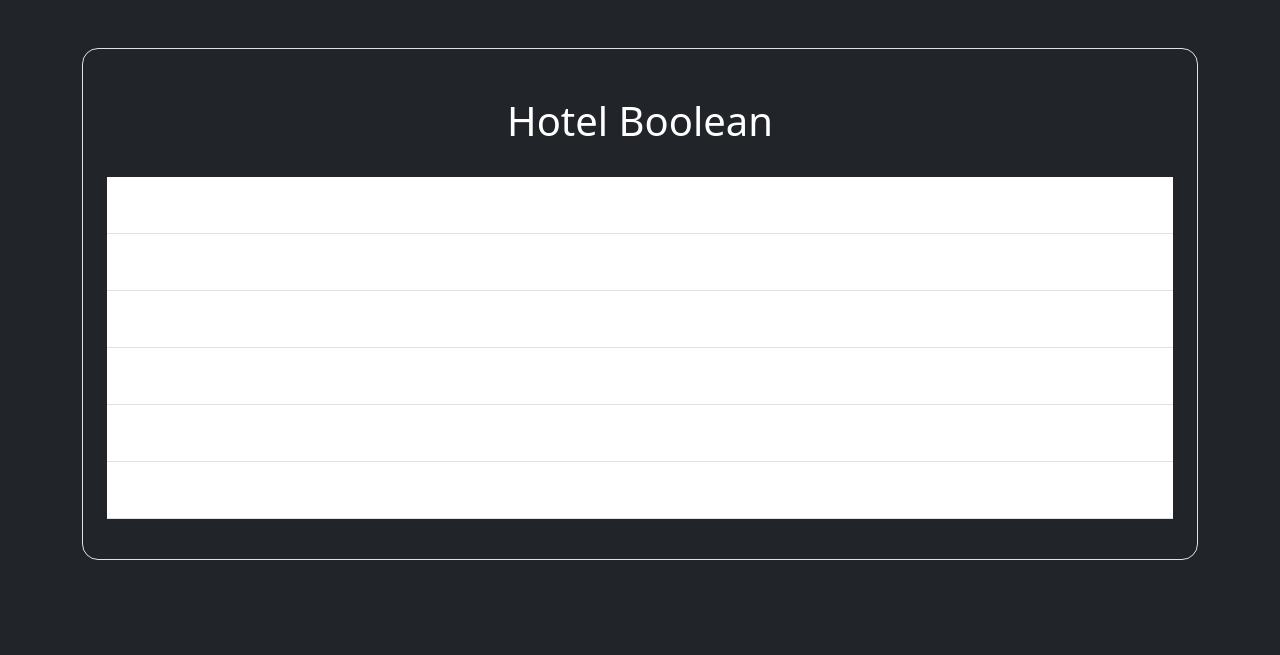
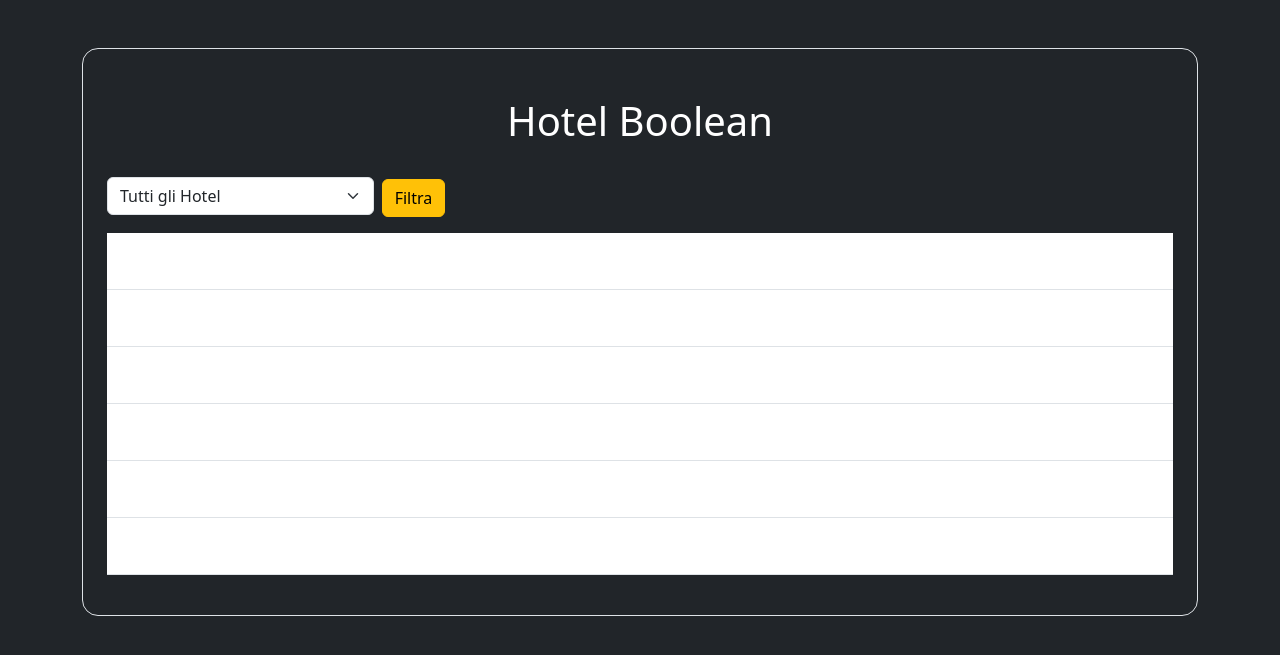
Before and after one commit to gabrielepetralia/php-hotel, a PHP site: page / in a window 1280 px wide. Shown: the top 655 px of the page. Run offline with PHP 8.4, Linux system fonts and the light colour scheme.

Commit message:
[add] parking filter

```diff
--- a/index.php
+++ b/index.php
@@ -36,6 +36,31 @@ $hotels = [
     'distance_to_center' => 50
   ],
 ];
+
+$hotelsFiltered = $hotels;
+
+if (isset($_POST['filter'])) {
+  $filter = $_POST['filter'];
+
+  if ($filter === "all") {
+    $hotelsFiltered = $hotels;
+  }
+
+  if ($filter === "parking-yes") {
+    $hotelsFiltered = [];
+    foreach($hotels as $hotel) {
+      if ($hotel["parking"]) $hotelsFiltered[] = $hotel;
+    }
+  }
+
+  if ($filter === "parking-no") {
+    $hotelsFiltered = [];
+    foreach ($hotels as $hotel) {
+      if (!$hotel["parking"]) $hotelsFiltered[] = $hotel;
+    }
+  }
+}
+
 ?>
 
 <!DOCTYPE html>
@@ -58,7 +83,17 @@ $hotels = [
 
       <h1 class="text-white text-center py-4">Hotel Boolean</h1>
 
-      <table class="table p-4">
+      <form action="index.php" method="POST">
+        <select class="form-select w-25 d-inline me-1" name="filter">
+          <option value="all" selected>Tutti gli Hotel</option>
+          <option value="parking-yes">Hotel con parcheggio</option>
+          <option value="parking-no">Hotel senza parcheggio</option>
+        </select>
+
+        <button type="submit" class="btn btn-warning">Filtra</button>
+      </form>
+
+      <table class="table mt-3 p-4">
         <thead>
           <tr>
             <?php foreach ($hotels[0] as $key => $value) : ?>
@@ -67,12 +102,16 @@ $hotels = [
           </tr>
         </thead>
         <tbody>
-          <?php foreach ($hotels as $hotel) : ?>
+          <?php foreach ($hotelsFiltered as $hotel) : ?>
             <tr>
               <?php foreach ($hotel as $key => $value) : ?>
                 <td class="text-white p-3">
-                  <?php if($key === "parking") {
+                  <?php if ($key === "parking") {
                     echo $value ? "Parcheggio disponibile" : "Parcheggio non disponibile";
+                  } elseif ($key === "vote") {
+                    echo $value . " " . "&starf;";
+                  } elseif ($key === "distance_to_center") {
+                    echo $value . " " . "km";
                   } else {
                     echo $value;
                   } ?>
```
